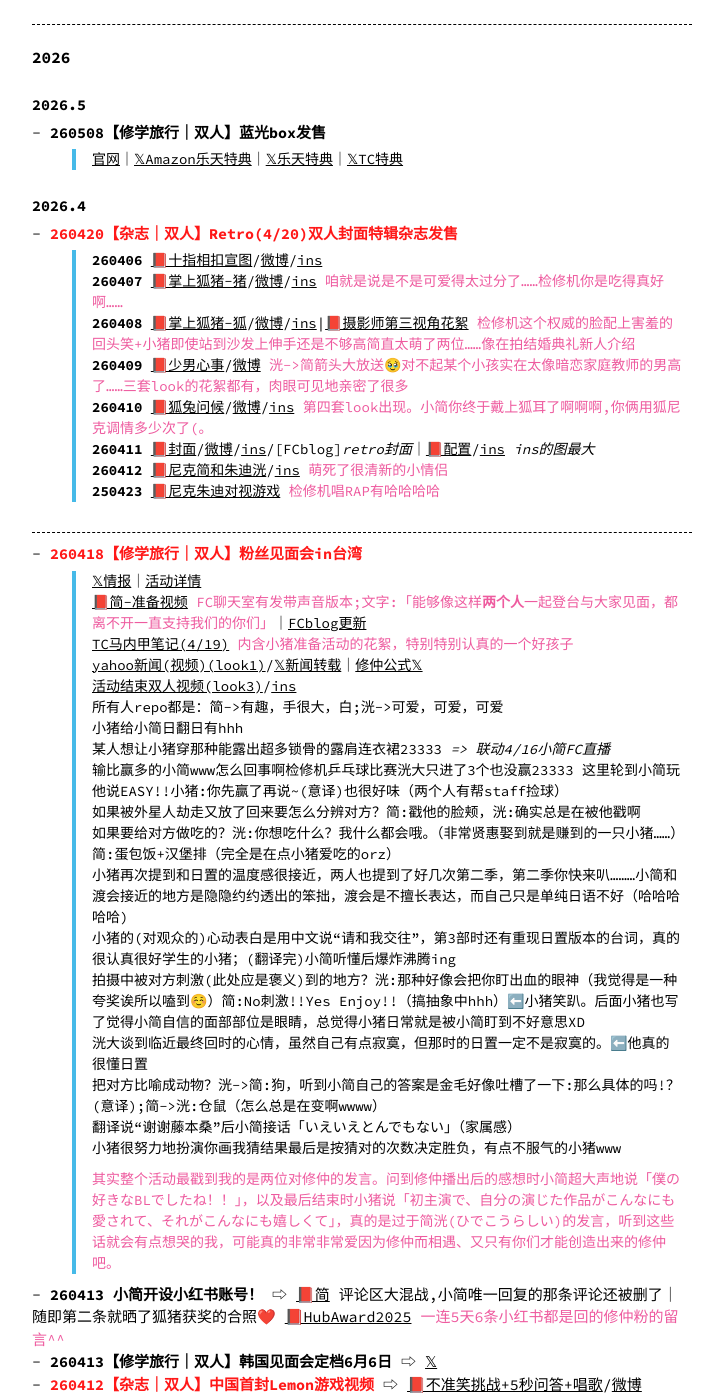
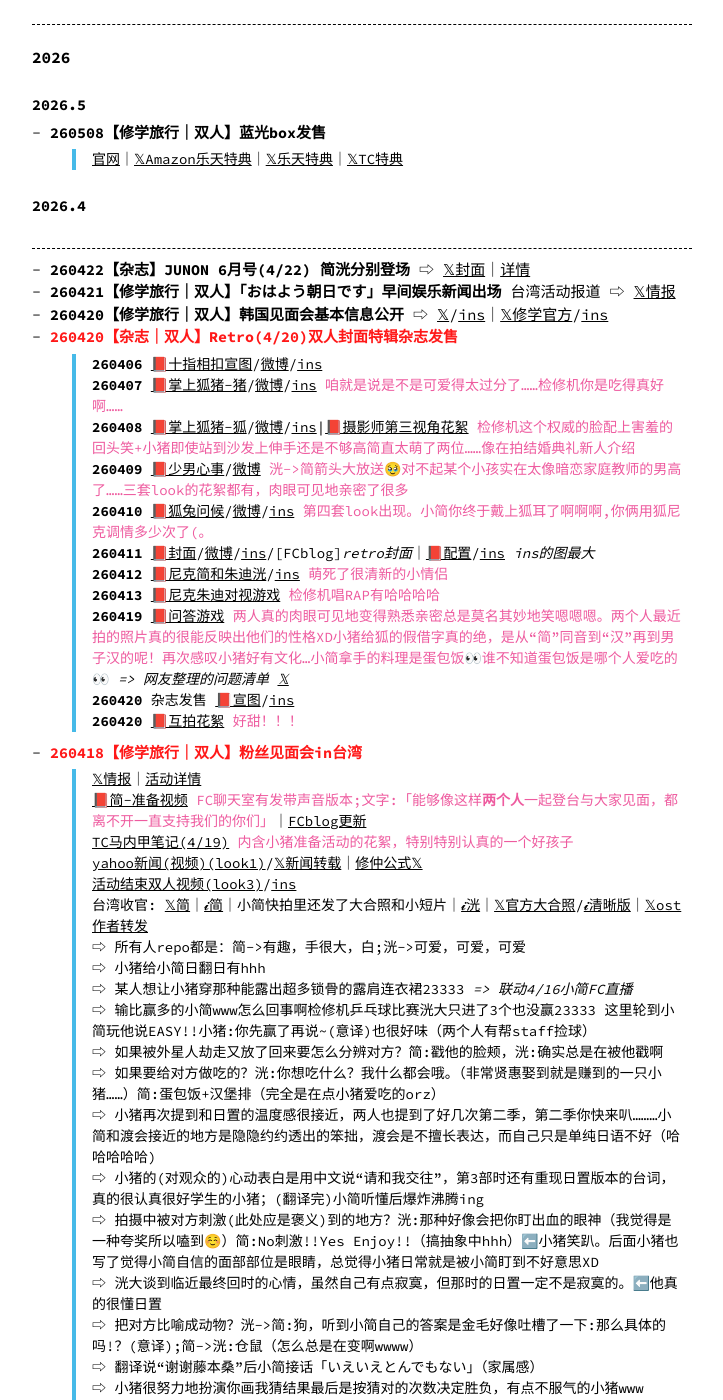
Before and after one commit to eri329/hidekou, a Jekyll site: the page built from index.md, in a window 1280 px wide and 1400 px high, scrolled down 489 px. Shown: the whole window, without its empty margins (278-1001 px from the left). Built offline with Jekyll 4.4.1, drawn with Linux system fonts in a browser that asks for light colours; comment, search, counter and statistics services are not loaded.

Commit message:
regular update

```diff
--- a/index.md
+++ b/index.md
@@ -36,7 +36,11 @@ permalink: /
 
 ### 2026.4
 {: #apr2026}
+<div class="line"></div>
 
+* **260422【杂志】JUNON 6月号(4/22) 简洸分别登场** ⇨ [𝕏封面](https://x.com/junon_jp/status/2046136806685708565)｜[详情](https://www.junon-tv.jp/articles/4315)
+* **260421【修学旅行｜双人】「おはよう朝日です」早间娱乐新闻出场** 台湾活动报道 ⇨ [𝕏情报](https://x.com/ohaasaofficial/status/2046170771542954199)
+* **260420【修学旅行｜双人】韩国见面会基本信息公开** ⇨ [𝕏](https://x.com/p_en_kr/status/2046091508785566019)/[ins](https://www.instagram.com/p/DXV1b54k5LO/)｜[𝕏修学官方](https://x.com/dramal_abc/status/2046096604290240786)/[ins](https://www.instagram.com/p/DXV8mZ1k3f0/)
 * **260420【杂志｜双人】Retro(4/20)双人封面特辑杂志发售**{: .text-red}
     > **260406** [📕十指相扣宣图](https://xhslink.com/o/AZeQ7dSSuxT)/[微博](https://weibo.com/7956654733/5284754858705925)/[ins](https://www.instagram.com/p/DWyPmGNFktD/)
     > **260407** [📕掌上狐猪-猪](https://xhslink.com/o/AxiWQyddLk8)/[微博](https://weibo.com/7956654733/5285117242638417)/[ins](https://www.instagram.com/p/DW00WY4Feom/) <span>咱就是说是不是可爱得太过分了……检修机你是吃得真好啊……</span>{: .text-pink}
@@ -45,28 +49,30 @@ permalink: /
     > **260410** [📕狐兔问候](https://xhslink.com/o/8upfY2z6eti)/[微博](https://weibo.com/7956654733/QAaznhd2X)/[ins](https://www.instagram.com/p/DW8jQzkD0WB/) <span>第四套look出现。小简你终于戴上狐耳了啊啊啊,你俩用狐尼克调情多少次了(。</span>{: .text-pink}
     > **260411** [📕封面](https://xhslink.com/o/6mtK6yP74xU)/[微博](https://weibo.com/7956654733/5286566809305299)/[ins](https://www.instagram.com/p/DW_H2YOjyCm/)/[FCblog]*retro封面*｜[📕配置](https://xhslink.com/o/Ad3Fiss2v13)/[ins](https://www.instagram.com/p/DW_IHoej7IB/) *ins的图最大*
     > **260412** [📕尼克简和朱迪洸](http://xhslink.com/o/1NHzBlqndjV)/[ins](https://www.instagram.com/reels/DXBsK5jDwWs/) <span>萌死了很清新的小情侣</span>{: .text-pink}
-    > **250423** [📕尼克朱迪对视游戏](http://xhslink.com/o/20hi7UH2G6L) <span>检修机唱RAP有哈哈哈哈</span>{: .text-pink}
-<div class="line"></div>
-
+    > **260413** [📕尼克朱迪对视游戏](http://xhslink.com/o/20hi7UH2G6L) <span>检修机唱RAP有哈哈哈哈</span>{: .text-pink}
+    > **260419** [📕问答游戏](http://xhslink.com/o/4vOLmaCFpGp) <span>两人真的肉眼可见地变得熟悉亲密总是莫名其妙地笑嗯嗯嗯。两个人最近拍的照片真的很能反映出他们的性格XD小猪给狐的假借字真的绝，是从“简”同音到“汉”再到男子汉的呢！再次感叹小猪好有文化…小简拿手的料理是蛋包饭👀谁不知道蛋包饭是哪个人爱吃的👀</span>{: .text-pink} *=> 网友整理的问题清单 [𝕏](https://x.com/altjdsus__/status/2045796661126185361)*
+    > **260420** 杂志发售 [📕宣图](http://xhslink.com/o/9mW1qleKIX7)/[ins](https://www.instagram.com/p/DXWQOsQD8iR/)
+    > **260420** [📕互拍花絮](http://xhslink.com/o/8in6jwQkO9s) <span>好甜！！！</span>{: .text-pink}
 * **260418【修学旅行｜双人】粉丝见面会in台湾**{: .text-red}
     > [𝕏情报](https://x.com/manga10_tw/status/2037471140638310839)｜[活动详情](https://world.manga10.com/blogs/eventstaiwan/shugakuryokofm2026)
     > [📕简-准备视频](http://xhslink.com/o/1P36D0S1cAs) <span>FC聊天室有发带声音版本;文字:「能够像这样**两个人**一起登台与大家见面，都离不开一直支持我们的你们」</span>{: .text-pink}｜[FCblog更新](https://kan-hideyoshi.com/member/photos/609823)
     > [TC马内甲笔记(4/19)](https://sp.tcland.jp/contents/1066713) <span>内含小猪准备活动的花絮，特别特别认真的一个好孩子</span>{: .text-pink}
     > [yahoo新闻(视频)(look1)](https://news.yahoo.co.jp/articles/f9c7570f8d84ec91c48acd7c1b2c8d449b124982)/[𝕏新闻转载](https://x.com/altjdsus__/status/2045481021970514176)｜[修仲公式𝕏](https://x.com/dramal_abc/status/2045480150788456897)
     > [活动结束双人视频(look3)](https://x.com/dramal_abc/status/2045533082414145674)/[ins](https://www.instagram.com/reels/DXR2vVpEw5f/)
-    > 所有人repo都是：简->有趣，手很大，白;洸->可爱，可爱，可爱
-    > 小猪给小简日翻日有hhh
-    > 某人想让小猪穿那种能露出超多锁骨的露肩连衣裙23333 *=> 联动4/16小简FC直播*
-    > 输比赢多的小简www怎么回事啊检修机乒乓球比赛洸大只进了3个也没赢23333 这里轮到小简玩他说EASY!!小猪:你先赢了再说~(意译)也很好味（两个人有帮staff捡球）
-    > 如果被外星人劫走又放了回来要怎么分辨对方？简:戳他的脸颊，洸:确实总是在被他戳啊
-    > 如果要给对方做吃的？洸:你想吃什么？我什么都会哦。（非常贤惠娶到就是赚到的一只小猪……）简:蛋包饭+汉堡排（完全是在点小猪爱吃的orz）
-    > 小猪再次提到和日置的温度感很接近，两人也提到了好几次第二季，第二季你快来叭………小简和渡会接近的地方是隐隐约约透出的笨拙，渡会是不擅长表达，而自己只是单纯日语不好（哈哈哈哈哈)
-    > 小猪的(对观众的)心动表白是用中文说“请和我交往”，第3部时还有重现日置版本的台词，真的很认真很好学生的小猪；(翻译完)小简听懂后爆炸沸腾ing
-    > 拍摄中被对方刺激(此处应是褒义)到的地方？洸:那种好像会把你盯出血的眼神（我觉得是一种夸奖诶所以嗑到☺️）简:No刺激!!Yes Enjoy!!（搞抽象中hhh）⬅️小猪笑趴。后面小猪也写了觉得小简自信的面部部位是眼睛，总觉得小猪日常就是被小简盯到不好意思XD
-    > 洸大谈到临近最终回时的心情，虽然自己有点寂寞，但那时的日置一定不是寂寞的。⬅️他真的很懂日置
-    > 把对方比喻成动物？洸->简:狗，听到小简自己的答案是金毛好像吐槽了一下:那么具体的吗!？(意译);简->洸:仓鼠（怎么总是在变啊wwww）
-    > 翻译说“谢谢藤本桑”后小简接话「いえいえとんでもない」（家属感）
-    > 小猪很努力地扮演你画我猜结果最后是按猜对的次数决定胜负，有点不服气的小猪www
+    > 台湾收官: [𝕏简](https://x.com/kan_hideyoshi/status/2045818486614786173)｜[𝓲简](https://www.instagram.com/p/DXT4YXogcjk/)｜小简快拍里还发了大合照和小短片｜[𝓲洸](https://www.instagram.com/p/DXUGPTTFBp5/)｜[𝕏官方大合照](https://x.com/manga10_torico/status/2045819709996622148)/[𝓲清晰版](https://www.instagram.com/p/DXT5GMngYgs/)｜[𝕏ost作者转发](https://x.com/yasu_coda/status/2045696323291361469)
+    > ⇨ 所有人repo都是：简->有趣，手很大，白;洸->可爱，可爱，可爱
+    > ⇨ 小猪给小简日翻日有hhh
+    > ⇨ 某人想让小猪穿那种能露出超多锁骨的露肩连衣裙23333 *=> 联动4/16小简FC直播*
+    > ⇨ 输比赢多的小简www怎么回事啊检修机乒乓球比赛洸大只进了3个也没赢23333 这里轮到小简玩他说EASY!!小猪:你先赢了再说~(意译)也很好味（两个人有帮staff捡球）
+    > ⇨ 如果被外星人劫走又放了回来要怎么分辨对方？简:戳他的脸颊，洸:确实总是在被他戳啊
+    > ⇨ 如果要给对方做吃的？洸:你想吃什么？我什么都会哦。（非常贤惠娶到就是赚到的一只小猪……）简:蛋包饭+汉堡排（完全是在点小猪爱吃的orz）
+    > ⇨ 小猪再次提到和日置的温度感很接近，两人也提到了好几次第二季，第二季你快来叭………小简和渡会接近的地方是隐隐约约透出的笨拙，渡会是不擅长表达，而自己只是单纯日语不好（哈哈哈哈哈)
+    > ⇨ 小猪的(对观众的)心动表白是用中文说“请和我交往”，第3部时还有重现日置版本的台词，真的很认真很好学生的小猪；(翻译完)小简听懂后爆炸沸腾ing
+    > ⇨ 拍摄中被对方刺激(此处应是褒义)到的地方？洸:那种好像会把你盯出血的眼神（我觉得是一种夸奖所以嗑到☺️）简:No刺激!!Yes Enjoy!!（搞抽象中hhh）⬅️小猪笑趴。后面小猪也写了觉得小简自信的面部部位是眼睛，总觉得小猪日常就是被小简盯到不好意思XD
+    > ⇨ 洸大谈到临近最终回时的心情，虽然自己有点寂寞，但那时的日置一定不是寂寞的。⬅️他真的很懂日置
+    > ⇨ 把对方比喻成动物？洸->简:狗，听到小简自己的答案是金毛好像吐槽了一下:那么具体的吗!？(意译);简->洸:仓鼠（怎么总是在变啊wwww）
+    > ⇨ 翻译说“谢谢藤本桑”后小简接话「いえいえとんでもない」（家属感）
+    > ⇨ 小猪很努力地扮演你画我猜结果最后是按猜对的次数决定胜负，有点不服气的小猪www
     > #### 其实整个活动最戳到我的是两位对修仲的发言。问到修仲播出后的感想时小简超大声地说「僕の好きなBLでしたね！！」，以及最后结束时小猪说「初主演で、自分の演じた作品がこんなにも愛されて、それがこんなにも嬉しくて」，真的是过于简洸(ひでこうらしい)的发言，听到这些话就会有点想哭的我，可能真的非常非常爱因为修仲而相遇、又只有你们才能创造出来的修仲吧。
 * **260413 小简开设小红书账号！** ⇨ [📕简](http://xhslink.com/o/8V1luAlHrSu) 评论区大混战,小简唯一回复的那条评论还被删了｜随即第二条就晒了狐猪获奖的合照❤️ [📕HubAward2025](http://xhslink.com/o/7SUzuoAxAUn) <span>一连5天6条小红书都是回的修仲粉的留言^^</span>{: .text-pink}
 * **260413【修学旅行｜双人】韩国见面会定档6月6日** ⇨ [𝕏](https://x.com/p_en_kr/status/2043554933086326826)
```
Also changed, not shown: category.md (+1 -0 lines), solo.md (+2 -1 lines).
